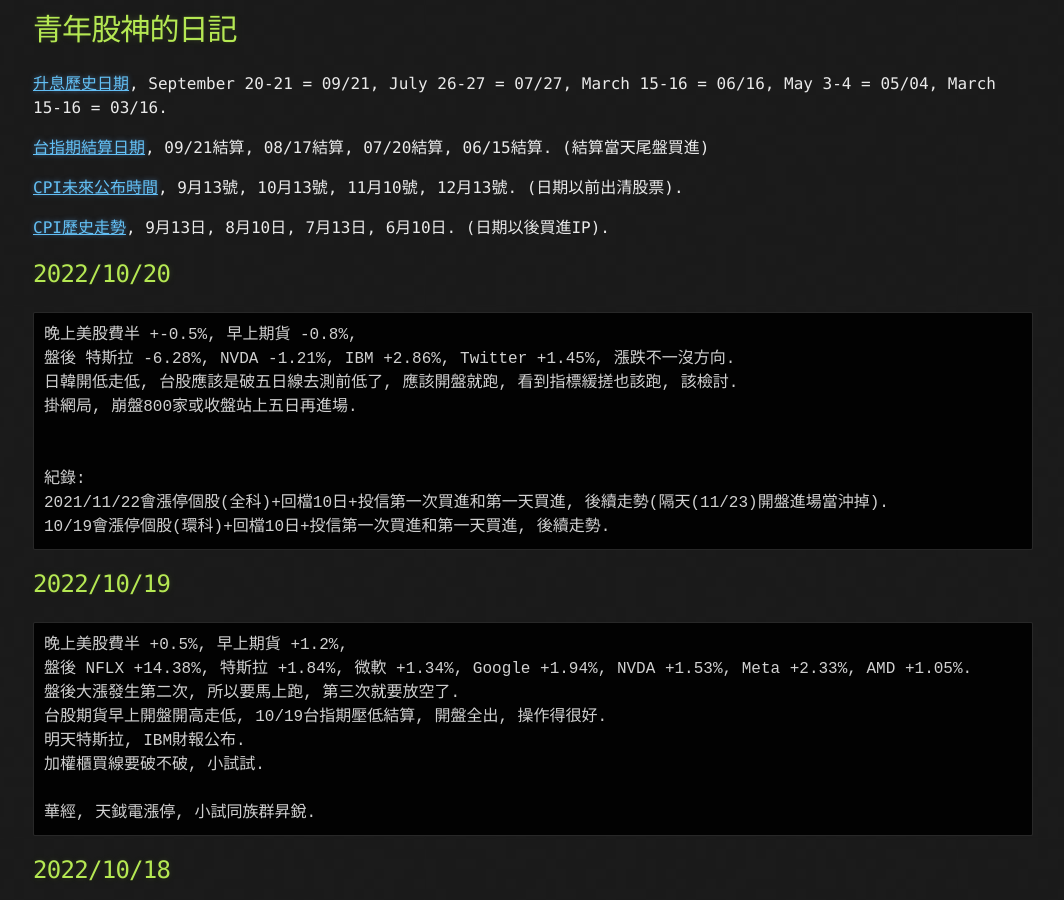
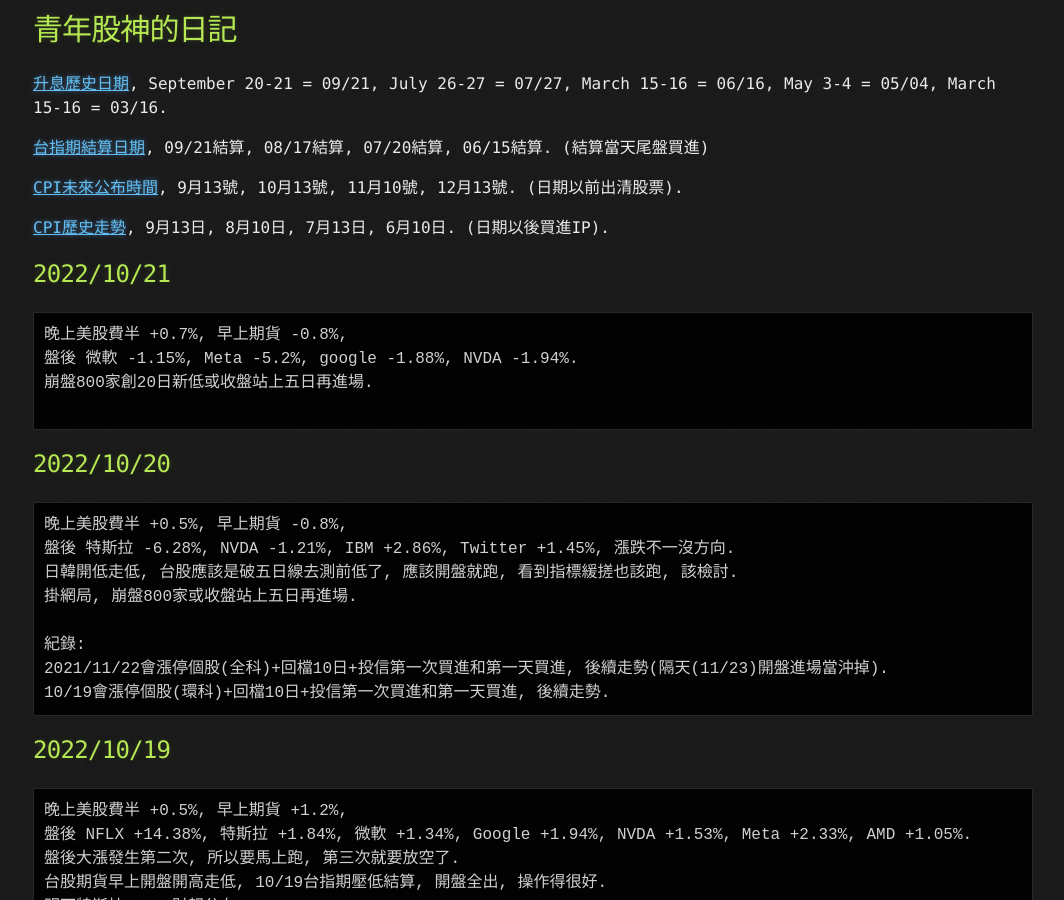
Before and after one commit to lepg5487/Stock_God, a Jekyll site: the page built from index.md, in a window 1280 px wide and 900 px high, scrolled down 226 px. Shown: the whole window, without its empty margins (107-1171 px from the left). Built offline with Jekyll 4.4.1, drawn with Linux system fonts in a browser that asks for light colours; our own code applies the rules of GitHub Pages for plain Markdown files.

Commit message:
Update index.md

````diff
--- a/index.md
+++ b/index.md
@@ -12,13 +12,20 @@
 
 [CPI歷史走勢](https://hk.investing.com/economic-calendar/cpi-733), 9月13日, 8月10日, 7月13日, 6月10日. (日期以後買進IP).
 
+## 2022/10/21
+```
+晚上美股費半 +0.7%, 早上期貨 -0.8%,
+盤後 微軟 -1.15%, Meta -5.2%, google -1.88%, NVDA -1.94%.
+崩盤800家創20日新低或收盤站上五日再進場.
+
+```
+
 ## 2022/10/20
 ```
-晚上美股費半 +-0.5%, 早上期貨 -0.8%,
+晚上美股費半 +0.5%, 早上期貨 -0.8%,
 盤後 特斯拉 -6.28%, NVDA -1.21%, IBM +2.86%, Twitter +1.45%, 漲跌不一沒方向.
 日韓開低走低, 台股應該是破五日線去測前低了, 應該開盤就跑, 看到指標緩搓也該跑, 該檢討.
 掛網局, 崩盤800家或收盤站上五日再進場.
-
 
 紀錄:
 2021/11/22會漲停個股(全科)+回檔10日+投信第一次買進和第一天買進, 後續走勢(隔天(11/23)開盤進場當沖掉).
````
